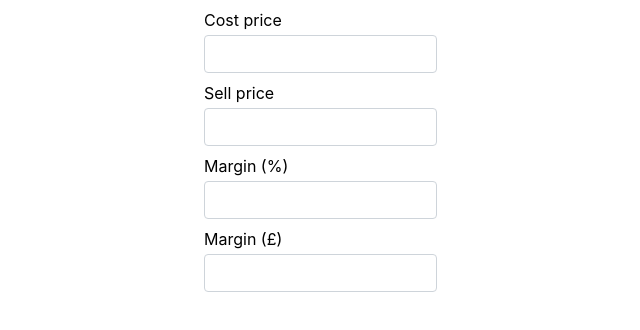
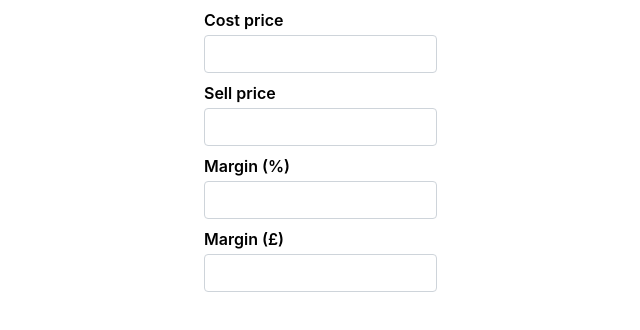
Before and after one commit to deanoj/margin-calc, a React (Create React App) app: page / in a window 1280 px wide. Shown: the top 330 px of the page, without its empty margins (336-976 px from the left). Built offline with nearby package versions, Linux system fonts and the light colour scheme.

Commit message:
css fixes

```diff
--- a/src/App.scss
+++ b/src/App.scss
@@ -10,6 +10,7 @@
   display: block;
   text-align: left;
   margin-bottom: 5px;
+  font-weight: 600;
 }
 
 .margin-calc input[type=text],
@@ -25,7 +26,7 @@
   appearance: none;
   border-radius: 4px;
   transition: border-color .15s ease-in-out,box-shadow .15s ease-in-out;
-  :focus {
+  &:focus {
     color: #212529;
     background-color: #fff;
     border-color: #86b7fe;
```
